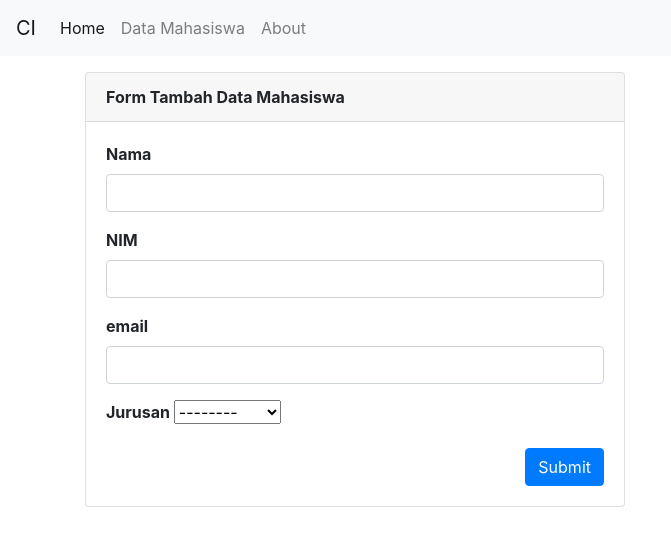
After one commit to SultanKs4/webjut, a CodeIgniter app: page /weblanjut-ci/index.php/mahasiswa/tambah in a window 1280 px wide. The commit adds this page. Shown: the top 546 px of the page, without its empty margins (0-671 px from the left). Run offline with CodeIgniter, Linux system fonts and the light colour scheme.

Commit message:
Jobsheet 2

```diff
--- a/application/config/autoload.php
+++ b/application/config/autoload.php
@@ -1,5 +1,5 @@
 <?php
-defined('BASEPATH') OR exit('No direct script access allowed');
+defined('BASEPATH') or exit('No direct script access allowed');
 
 /*
 | -------------------------------------------------------------------
@@ -58,7 +58,8 @@ $autoload['packages'] = array();
 |
 |	$autoload['libraries'] = array('user_agent' => 'ua');
 */
-$autoload['libraries'] = array();
+//  Jobsheet 2 Praktikum Bagian 1 Langkah 4
+$autoload['libraries'] = array('database', 'form_validation');
 
 /*
 | -------------------------------------------------------------------
@@ -89,7 +90,8 @@ $autoload['drivers'] = array();
 |
 |	$autoload['helper'] = array('url', 'file');
 */
-$autoload['helper'] = array();
+// Jobsheet 2 Langkah 1 Bagian 16 B
+$autoload['helper'] = array('url');
 
 /*
 | -------------------------------------------------------------------
--- a/application/config/database.php
+++ b/application/config/database.php
@@ -1,5 +1,5 @@
 <?php
-defined('BASEPATH') OR exit('No direct script access allowed');
+defined('BASEPATH') or exit('No direct script access allowed');
 
 /*
 | -------------------------------------------------------------------
@@ -73,12 +73,13 @@ defined('BASEPATH') OR exit('No direct script access allowed');
 $active_group = 'default';
 $query_builder = TRUE;
 
+// // Jobsheet 2 Praktikum Bagian 1 Langkah 7
 $db['default'] = array(
 	'dsn'	=> '',
 	'hostname' => 'localhost',
-	'username' => '',
+	'username' => 'root',
 	'password' => '',
-	'database' => '',
+	'database' => 'kuliah_CI',
 	'dbdriver' => 'mysqli',
 	'dbprefix' => '',
 	'pconnect' => FALSE,
--- a/application/controllers/Mahasiswa.php
+++ b/application/controllers/Mahasiswa.php
@@ -5,15 +5,56 @@ defined('BASEPATH') or exit('No direct script access allowed');
 
 class mahasiswa extends CI_Controller
 {
+    //  Jobsheet 2 Praktikum Bagian 1 Langkah 5
+    //  Jobsheet 2 Praktikum Bagian 1 Langkah 3
+    public function __construct()
+    {
+        // $this->load->database();
+        parent::__construct();
+        $this->load->model('mahasiswa_model');
+    }
+
+    //  Jobsheet 2 Praktikum Bagian 2 Langkah 3
+    public function tambah()
+    {
+        $data['title'] = 'Form Menambahkan Data Mahasiswa';
+
+        //  Jobsheet 2 Bagian 2 Langkah 7 E
+        $this->form_validation->set_rules('nama', 'Nama', 'required');
+        //  Jobsheet 2 Bagian 2 Langkah 7 J
+        //  Jobsheet 2 Bagian 2 Langkah 7 N (Add Numerin)
+        $this->form_validation->set_rules('nim', 'NIM', 'required|numeric');
+        //  Jobsheet 2 Bagian 2 Langkah 7 L Valid Email
+        $this->form_validation->set_rules('email', 'Email', 'required|valid_email');
+
+        //  Jobsheet 2 Bagian 2 Langkah 7 B
+        if ($this->form_validation->run() ==  FALSE) {
+            $this->load->view('template/header', $data);
+            $this->load->view('mahasiswa/tambah', $data);
+            $this->load->view('template/footer');
+        } else {
+            //  Jobsheet 2 Bagian 3 Langkah 1
+            $this->mahasiswa_model->tambahdatamhs();
+            redirect('mahasiswa', 'refresh');
+        }
+    }
 
     public function index()
     {
         // $this->load->view('template/header');
 
+        //  Jobsheet 2 Praktikum Bagian 1 Langkah 11
+        // $this->load->model('mahasiswa_model');
+
+        //  Jobsheet 2 Praktikum Bagian 1 Langkah 2
+        //  Modul untuk load database
+        // $this->load->database();
+
         // Point 5
         $data['title'] = 'List Mahasiswa';
+        $data['mahasiswa'] = $this->mahasiswa_model->getAllMahasiswa();
         $this->load->view('template/header', $data);
-        $this->load->view('mahasiswa/index');
+        $this->load->view('mahasiswa/index', $data);
         $this->load->view('template/footer');
     }
 }
--- /dev/null
+++ b/application/models/Mahasiswa_model.php
@@ -0,0 +1,36 @@
+<!-- Jobsheet 2 Praktikum Bagian 1 Langkah 10 A -->
+<?php
+
+defined('BASEPATH') or exit('No direct script access allowed');
+
+class mahasiswa_model extends CI_Model
+{
+    public function getAllMahasiswa()
+    {
+        // Jobsheet 2 Praktikum Bagian 1 Langkah 10 B
+
+        /*         $query=$this->db->get('mahasiwa');
+
+            return $query->result_array(); */
+
+        // Jobsheet 2 Praktikum Bagian 1 Langkah 10 C
+
+        return $this->db->get('mahasiswa')->result_array();
+    }
+
+    // Jobsheet 2 Praktikum Bagian 3 Langkah 3
+    public function tambahdatamhs()
+    {
+        $data = array(
+            'nama' => $this->input->post('nama', true),
+            'nim' => $this->input->post('nim', true),
+            'email' => $this->input->post('email', true),
+            'jurusan' => $this->input->post('jurusan', true)
+        );
+        $this->db->insert('mahasiswa', $data);
+    }
+}
+
+/* End of file mahasiswa_model.php */
+
+?>
--- /dev/null
+++ b/application/views/mahasiswa/tambah.php
@@ -0,0 +1,46 @@
+<!-- Jobsheet 2 Praktikum Bagian 2 Langkah 4-->
+<div class="container">
+    <b class="row mt-3">
+        <div class="col-md-6">
+            <div class="card">
+                <div class="card-header">
+                    Form Tambah Data Mahasiswa
+                </div>
+                <div class="card-body">
+                    <!-- Jobsheet 2 Praktikum Bagian 2 Langkah 7 H (Tambah Alert) -->
+                    <?php if (validation_errors()) : ?>
+                    <div class="alert alert-danger" role="alert">
+                        <!-- Jobsheet 2 Praktikum Bagian 2 Langkah 7 F -->
+                        <?= validation_errors(); ?>
+                    </div>
+                    <?php endif ?>
+                    <form method="post" action="">
+                        <!-- Jobsheet 2 Praktikum Bagian 2 Langkah 7 D (Tambah atribut name) -->
+                        <div class="form-group">
+                            <label for="nama">Nama</label>
+                            <input id="nama" class="form-control" type="text" name="nama">
+                        </div>
+                        <div class="form-group">
+                            <label for="nim">NIM</label>
+                            <input id="nim" class="form-control" type="number" name="nim">
+                        </div>
+                        <div class="form-group">
+                            <label for="email">email</label>
+                            <input id="email" class="form-control" type="email" name="email">
+                        </div>
+                        <div class="form-group">
+                            <label for="jurusan">Jurusan</label>
+                            <select class="form-content" id="jurusan" name="jurusan">
+                                <option selected>--------</option>
+                                <option value="Kimia">Kimia</option>
+                                <option value="Informatika">Informatika</option>
+                                <option value="Mesin">Mesin</option>
+                            </select>
+                        </div>
+                        <button class="btn btn-primary float-right" type="submit" name="submit">Submit</button>
+                    </form>
+                </div>
+            </div>
+        </div>
+    </b>
+</div>
--- a/application/views/template/header.php
+++ b/application/views/template/header.php
@@ -1,3 +1,4 @@
+<!-- Praktikum 3 Nomor 10 -->
 <!doctype html>
 <html lang="en">
 
@@ -11,9 +12,32 @@
         integrity="sha384-MCw98/SFnGE8fJT3GXwEOngsV7Zt27NXFoaoApmYm81iuXoPkFOJwJ8ERdknLPMO" crossorigin="anonymous">
 
     <title><?= $title ?></title>
+    <!-- <title>Hello, world!</title> -->
 </head>
 
 <body>
+    <!-- Praktikum 3 Nomor 16 -->
+    <!-- navbar -->
+    <!-- <nav class="navbar navbar-expand-lg navbar-light bg-light">
+    <a class="navbar-brand" href="#">Navbar</a>
+    <button class="navbar-toggler" type="button" data-toggle="collapse" data-target="#navbarNav" aria-controls="navbarNav" aria-expanded="false" aria-label="Toggle navigation">
+      <span class="navbar-toggler-icon"></span>
+    </button>
+    <div class="collapse navbar-collapse" id="navbarNav">
+        <div class="navbar-nav">
+          <a class="nav-item nav-link" href="#">Home <span class="sr-only">(current)</span></a>
+
+          <a class="nav-item nav-link" href="#">Feature</a>
+
+          <a class="nav-item nav-link" href="#">Pricing</a>
+
+          <a class="nav-item  nav-link disabled" href="#">Disabled</a>
+        </div>
+    </div>
+</nav> -->
+
+    <!-- Praktikum 3 Nomor 18 -->
+    <!-- navbar -->
     <nav class="navbar navbar-expand-lg navbar-light bg-light">
         <a class="navbar-brand" href="#">CI</a>
         <button class="navbar-toggler" type="button" data-toggle="collapse" data-target="#navbarNav"
@@ -23,13 +47,16 @@
         <div class="collapse navbar-collapse" id="navbarNav">
             <ul class="navbar-nav">
                 <li class="nav-item active">
-                    <a class="nav-link" href="#">Home <span class="sr-only">(current)</span></a>
+                    <!-- Jobsheet 2 langklah 1 Bagian 16 A -->
+                    <a class="nav-link" href="<?= base_url(); ?>">Home <span class="sr-only">(current)</span></a>
                 </li>
                 <li class="nav-item">
-                    <a class="nav-link" href="#">Data Mahasiswa</a>
+                    <a class="nav-link" href="<?= base_url(); ?>mahasiswa">Data Mahasiswa</a>
                 </li>
                 <li class="nav-item">
-                    <a class="nav-link" href="#">About</a>
+                    <a class="nav-link" href="<?= base_url(); ?>">About</a>
+
+                    <!-- <a class="nav-item  nav-link disabled" href="#">Disabled</a> -->
                 </li>
             </ul>
         </div>
```
Also changed, not shown: application/views/mahasiswa/index.php (+22 -3 lines), 1 other file.
